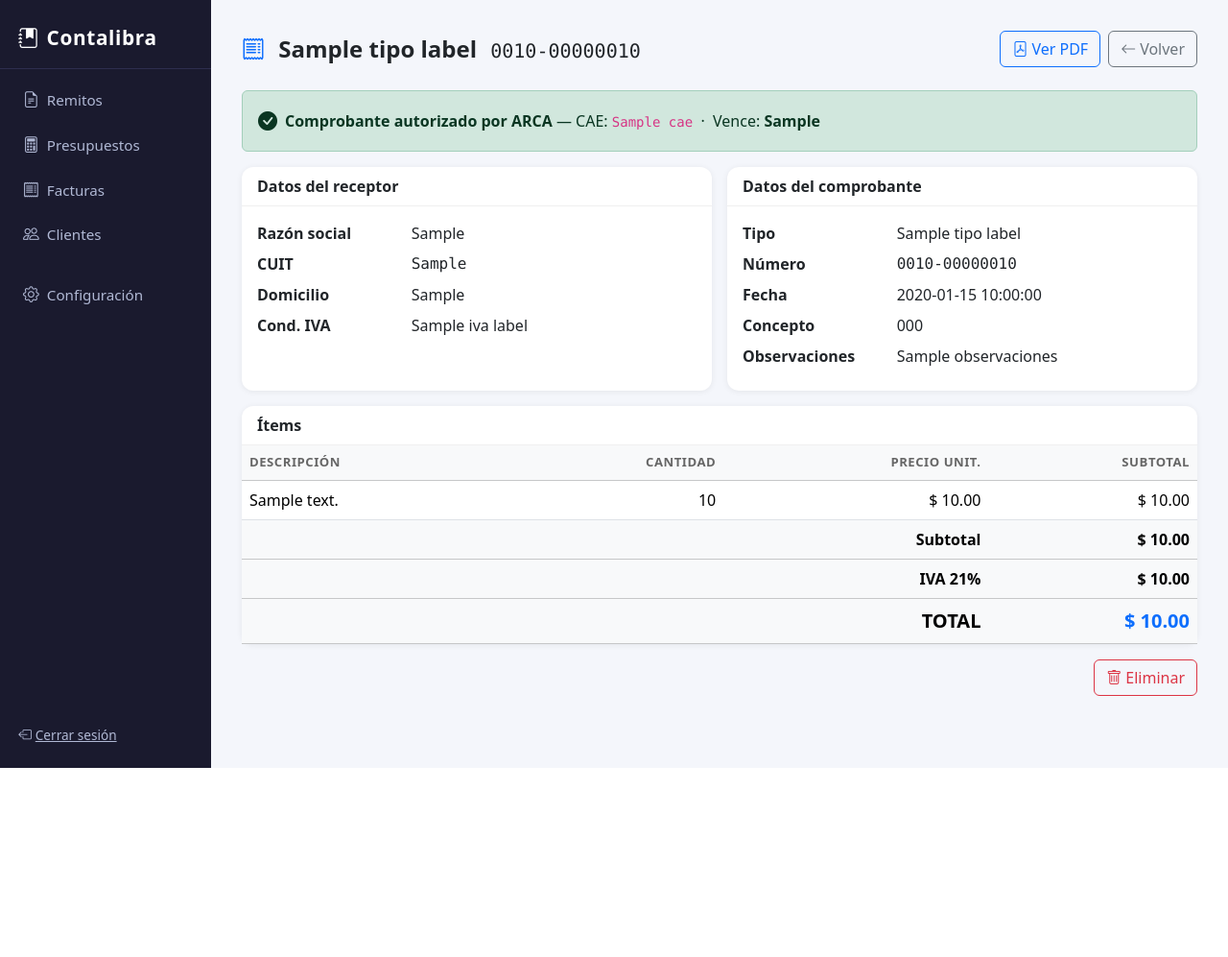
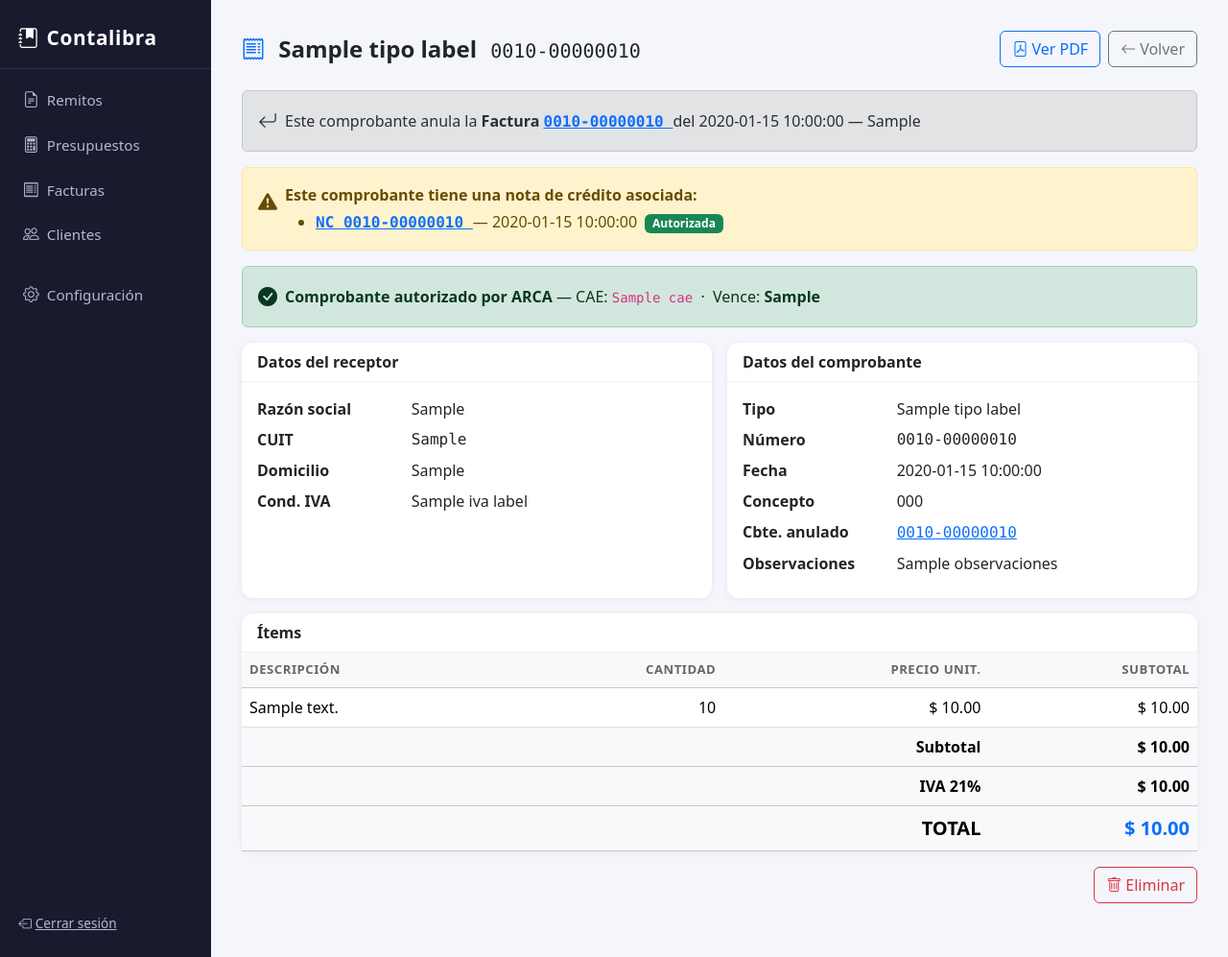
Before and after one commit to marianocappucci/contalibra, a FastAPI app: template web/templates/facturas/detail.html in a window 1280 px wide. Shown: the whole page at 96% size. Before the commit the page ends 800 px from the top, so only its background shows below. Run offline with FastAPI, Linux system fonts and the light colour scheme; the template is opened without the code that fills it: most values are stand-ins (such as "Sample title", 1, 10 or a date in 2020).

Commit message:
Feat: lista separada de NC y vínculos bidireccionales factura↔NC
- Lista: tabs 'Facturas' / 'Notas de Crédito' con búsqueda por pestaña
- NC en lista muestra el número del comprobante que anula
- Detalle de factura: banner amarillo si tiene NCs asociadas con links
- Detalle de NC: banner gris mostrando la factura original con link directo

Co-Authored-By: Claude Sonnet 4.6 <noreply@anthropic.com>

```diff
--- a/database.py
+++ b/database.py
@@ -523,11 +523,18 @@ def create_factura(tipo, punto_venta, numero, fecha, cliente_cuit, cliente_razon
         return cur.lastrowid
 
 
-def get_all_facturas(limit=100):
-    """Obtiene todas las facturas (últimas primero)."""
+_TIPOS_FACTURA = (1, 6, 11)
+_TIPOS_NC      = (3, 8, 13)
+
+
+def get_all_facturas(limit=100, solo_nc=False):
+    """Obtiene facturas o notas de crédito (últimas primero)."""
+    tipos = _TIPOS_NC if solo_nc else _TIPOS_FACTURA
+    placeholders = ",".join("?" * len(tipos))
     with get_connection() as conn:
         rows = conn.execute(
-            "SELECT * FROM facturas ORDER BY id DESC LIMIT ?", (limit,)
+            f"SELECT * FROM facturas WHERE tipo IN ({placeholders}) ORDER BY id DESC LIMIT ?",
+            (*tipos, limit),
         ).fetchall()
         result = []
         for r in rows:
@@ -566,15 +573,18 @@ def update_factura_pdf_path(factura_id, pdf_path):
         )
 
 
-def search_facturas(query):
-    """Busca facturas por número, cliente o observaciones."""
+def search_facturas(query, solo_nc=False):
+    """Busca facturas por número, cliente u observaciones."""
+    tipos = _TIPOS_NC if solo_nc else _TIPOS_FACTURA
+    placeholders = ",".join("?" * len(tipos))
     q = f"%{query}%"
     with get_connection() as conn:
         rows = conn.execute(
-            """SELECT * FROM facturas
-               WHERE numero LIKE ? OR cliente_razon LIKE ? OR observaciones LIKE ?
+            f"""SELECT * FROM facturas
+               WHERE tipo IN ({placeholders})
+                 AND (numero LIKE ? OR cliente_razon LIKE ? OR observaciones LIKE ?)
                ORDER BY id DESC""",
-            (q, q, q),
+            (*tipos, q, q, q),
         ).fetchall()
         result = []
         for r in rows:
@@ -584,6 +594,37 @@ def search_facturas(query):
         return result
 
 
+def get_nc_de_factura(tipo, punto_venta, numero):
+    """Devuelve las notas de crédito que anulan un comprobante."""
+    with get_connection() as conn:
+        rows = conn.execute(
+            """SELECT * FROM facturas
+               WHERE cbte_asoc_tipo=? AND cbte_asoc_pv=? AND cbte_asoc_nro=?
+               ORDER BY id DESC""",
+            (tipo, punto_venta, numero),
+        ).fetchall()
+        result = []
+        for r in rows:
+            d = dict(r)
+            d["items"] = json.loads(d["items"])
+            result.append(d)
+        return result
+
+
+def get_factura_por_tipo_pv_nro(tipo, punto_venta, numero):
+    """Busca un comprobante por tipo + punto de venta + número."""
+    with get_connection() as conn:
+        row = conn.execute(
+            "SELECT * FROM facturas WHERE tipo=? AND punto_venta=? AND numero=?",
+            (tipo, punto_venta, numero),
+        ).fetchone()
+        if not row:
+            return None
+        d = dict(row)
+        d["items"] = json.loads(d["items"])
+        return d
+
+
 def delete_factura(factura_id):
     """Elimina una factura."""
     with get_connection() as conn:
--- a/web/routers/facturas.py
+++ b/web/routers/facturas.py
@@ -69,10 +69,11 @@ def _arca_punto_venta():
 
 
 @router.get("/facturas")
-def facturas_list(request: Request, user: Auth, q: str = ""):
-    items = db.search_facturas(q) if q else db.get_all_facturas(200)
+def facturas_list(request: Request, user: Auth, q: str = "", vista: str = "facturas"):
+    solo_nc = vista == "nc"
+    items = db.search_facturas(q, solo_nc) if q else db.get_all_facturas(200, solo_nc)
     return templates.TemplateResponse(request, "facturas/list.html", {
-        "facturas": items, "q": q, "active": "facturas",
+        "facturas": items, "q": q, "vista": vista, "active": "facturas",
     })
 
 
@@ -215,13 +216,29 @@ async def factura_nueva_post(request: Request, user: Auth):
 
 def _detail_ctx(factura: dict, error: str = "") -> dict:
     from pdf_generator import _TIPO_LABELS, _CONCEPTO_LABELS, _IVA_LABELS
+
+    # Notas de crédito que anulan esta factura (solo aplica a facturas, no a NCs)
+    ncs = []
+    if factura["tipo"] in (1, 6, 11):
+        ncs = db.get_nc_de_factura(factura["tipo"], factura["punto_venta"], factura["numero"])
+
+    # Factura original que esta NC anula
+    factura_original = None
+    if factura.get("cbte_asoc_tipo") and factura.get("cbte_asoc_nro"):
+        factura_original = db.get_factura_por_tipo_pv_nro(
+            factura["cbte_asoc_tipo"], factura["cbte_asoc_pv"], factura["cbte_asoc_nro"]
+        )
+
     return {
-        "factura":        factura,
-        "tipo_label":     _TIPO_LABELS.get(factura["tipo"], "Documento"),
-        "concepto_label": _CONCEPTO_LABELS.get(factura.get("concepto", 1), "Productos"),
-        "iva_label":      _IVA_LABELS.get(factura.get("cliente_iva_cond") or 0, ""),
-        "active":         "facturas",
-        "arca_error":     error,
+        "factura":          factura,
+        "tipo_label":       _TIPO_LABELS.get(factura["tipo"], "Documento"),
+        "concepto_label":   _CONCEPTO_LABELS.get(factura.get("concepto", 1), "Productos"),
+        "iva_label":        _IVA_LABELS.get(factura.get("cliente_iva_cond") or 0, ""),
+        "active":           "facturas",
+        "arca_error":       error,
+        "notas_credito":    ncs,
+        "factura_original": factura_original,
+        "tipo_labels":      _TIPO_LABELS,
     }
 
 
--- a/web/templates/facturas/detail.html
+++ b/web/templates/facturas/detail.html
@@ -16,6 +16,42 @@
     <a href="/facturas" class="btn btn-outline-secondary"><i class="bi bi-arrow-left me-1"></i>Volver</a>
   </div>
 </div>
+
+<!-- Factura original (cuando este comprobante es una NC) -->
+{% if factura_original %}
+<div class="alert alert-secondary d-flex align-items-center gap-2 mb-3">
+  <i class="bi bi-arrow-return-left fs-5"></i>
+  <div>
+    Este comprobante anula la
+    <strong>{{ tipo_labels.get(factura_original.tipo, 'Factura') }}</strong>
+    <a href="/facturas/{{ factura_original.id }}" class="font-monospace fw-semibold">
+      {{ '%04d' % factura_original.punto_venta }}-{{ '%08d' % factura_original.numero }}
+    </a>
+    del {{ factura_original.fecha }} — {{ factura_original.cliente_razon }}
+  </div>
+</div>
+{% endif %}
+
+<!-- Notas de crédito que anulan esta factura -->
+{% if notas_credito %}
+<div class="alert alert-warning d-flex align-items-start gap-2 mb-3">
+  <i class="bi bi-exclamation-triangle-fill fs-5 mt-1"></i>
+  <div>
+    <strong>Este comprobante tiene {% if notas_credito|length == 1 %}una nota de crédito asociada{% else %}{{ notas_credito|length }} notas de crédito asociadas{% endif %}:</strong>
+    <ul class="mb-0 mt-1">
+      {% for nc in notas_credito %}
+      <li>
+        <a href="/facturas/{{ nc.id }}" class="font-monospace fw-semibold">
+          {{ tipo_labels.get(nc.tipo, 'NC') }} {{ '%04d' % nc.punto_venta }}-{{ '%08d' % nc.numero }}
+        </a>
+        — {{ nc.fecha }}
+        {% if nc.cae %}<span class="badge bg-success ms-1">Autorizada</span>{% else %}<span class="badge bg-warning text-dark ms-1">Pendiente</span>{% endif %}
+      </li>
+      {% endfor %}
+    </ul>
+  </div>
+</div>
+{% endif %}
 
 <!-- CAE banner -->
 {% if arca_error %}
@@ -77,11 +113,11 @@
           <dt class="col-sm-4">Número</dt><dd class="col-sm-8 font-monospace">{{ pv }}-{{ num }}</dd>
           <dt class="col-sm-4">Fecha</dt><dd class="col-sm-8">{{ factura.fecha }}</dd>
           <dt class="col-sm-4">Concepto</dt><dd class="col-sm-8">{{ concepto_label }}</dd>
-          {% if factura.cbte_asoc_tipo %}
-          <dt class="col-sm-4">Cbte. asociado</dt>
+          {% if factura_original %}
+          <dt class="col-sm-4">Cbte. anulado</dt>
           <dd class="col-sm-8">
-            <a href="/facturas?q={{ '%04d' % factura.cbte_asoc_pv }}-{{ '%08d' % factura.cbte_asoc_nro }}" class="font-monospace">
-              {{ '%04d' % factura.cbte_asoc_pv }}-{{ '%08d' % factura.cbte_asoc_nro }}
+            <a href="/facturas/{{ factura_original.id }}" class="font-monospace">
+              {{ '%04d' % factura_original.punto_venta }}-{{ '%08d' % factura_original.numero }}
             </a>
           </dd>
           {% endif %}
```
Also changed, not shown: web/templates/facturas/list.html (+54 -13 lines).
